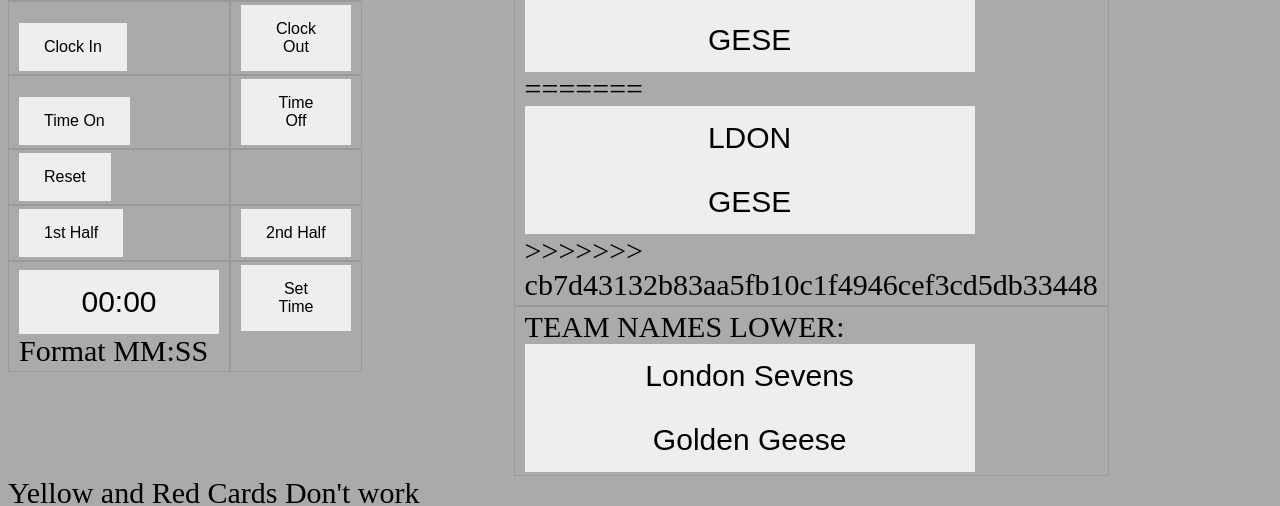
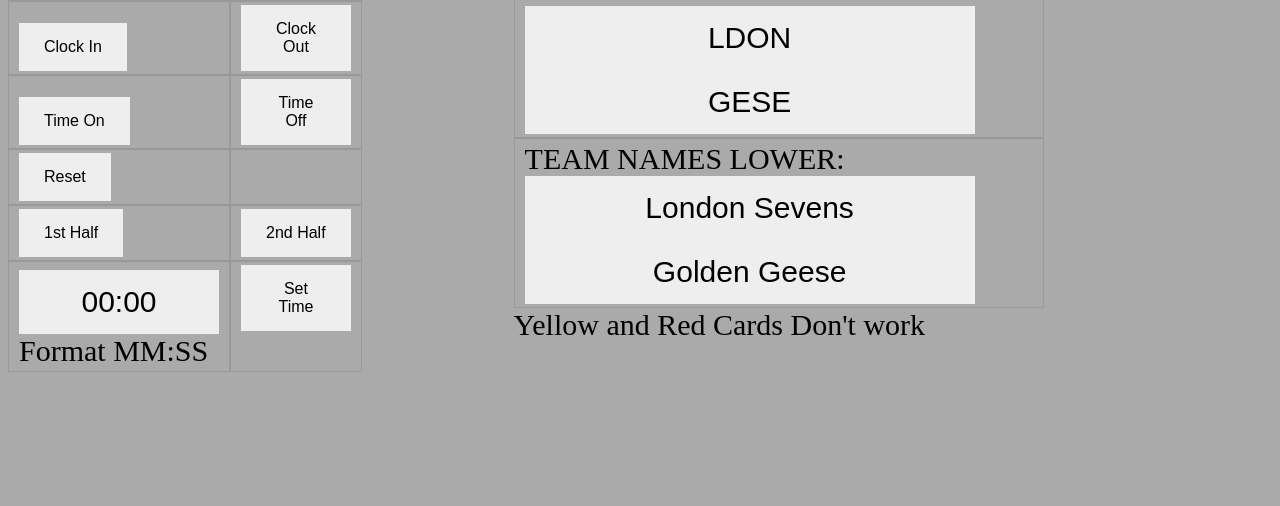
Before and after one commit to simontheu/quizNightLive, a website: page updater.html in a window 1280 px wide. Shown: the part 958-1464 px from the top of the page. After the commit the page ends 1330 px from the top, so only its background shows below. Drawn offline with nearby package versions, Linux system fonts and the light colour scheme; no server answers.

Commit message:
fixed merge mess

```diff
--- a/updater.html
+++ b/updater.html
@@ -95,13 +95,9 @@
                     </div>
                     <div class="divTableRow">
                         <div class="divTableCell"><br>TEAM NAMES CLOCK:<br>
-<<<<<<< HEAD
                             <input class="nameEntry" id="teamNameLeft" oninput="changeClockNames()" value="LDON"></input><br>
                             <input class="nameEntry" id="teamNameRight" oninput="changeClockNames()" value="GESE"></input>
-=======
-                            <input class="nameEntry" id="teamNameLeft" value="LDON"></input><br>
-                            <input class="nameEntry" id="teamNameRight" value="GESE"></input>
->>>>>>> cb7d43132b83aa5fb10c1f4946cef3cd5db33448
+
                         </div><br>
                     </div>
 
```
